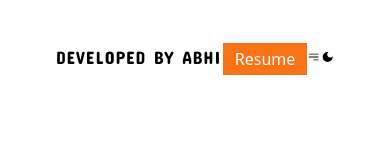
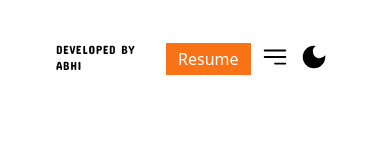
Before and after one commit to AbhiChaturvedi2001/e-ecom, a React (Create React App) app: page / in a window 390 px wide. Shown: the top 160 px of the page. Built offline with nearby package versions, Linux system fonts and the light colour scheme; the HTML template or start-up script is replaced by a standard one.

Commit message:
update ui

```diff
--- a/src/Components/Navbar.js
+++ b/src/Components/Navbar.js
@@ -13,13 +13,13 @@ const Navbar = ({ Mode, Toggle, showNavbar, changeMode }) => {
         } min-h-[12vh] px-14`}
       >
         <div
-          className={`sm:text-lg mt-3 font-concert text-2xl ${
+          className={`s:text-xs sm:text-lg mt-3 font-concert text-2xl ${
             Mode ? `text-white` : `text-black`
           } uppercase tracking-wider`}
         >
           Developed By Abhi
         </div>
-        <div className="flex items-center justify-around sm:w-[50%] md:w-[40%] w-[20%]">
+        <div className="flex items-center justify-around s:w-[65%] md:w-[40%] w-[20%]">
           <button className="btn bg-orange-500 px-3 py-1 text-white font-normal ">
             Resume
           </button>
--- a/tailwind.config.js
+++ b/tailwind.config.js
@@ -14,10 +14,8 @@ module.exports = {
       },
       screens: {
         'md': {'max': '1068px'},
-        // => @media (max-width: 767px) { ... }
-
         'sm': {'max': '639px'},
-        // => @media (max-width: 639px) { ... }
+        's':{'max' : '490px'}
       }
     },
   },
```
